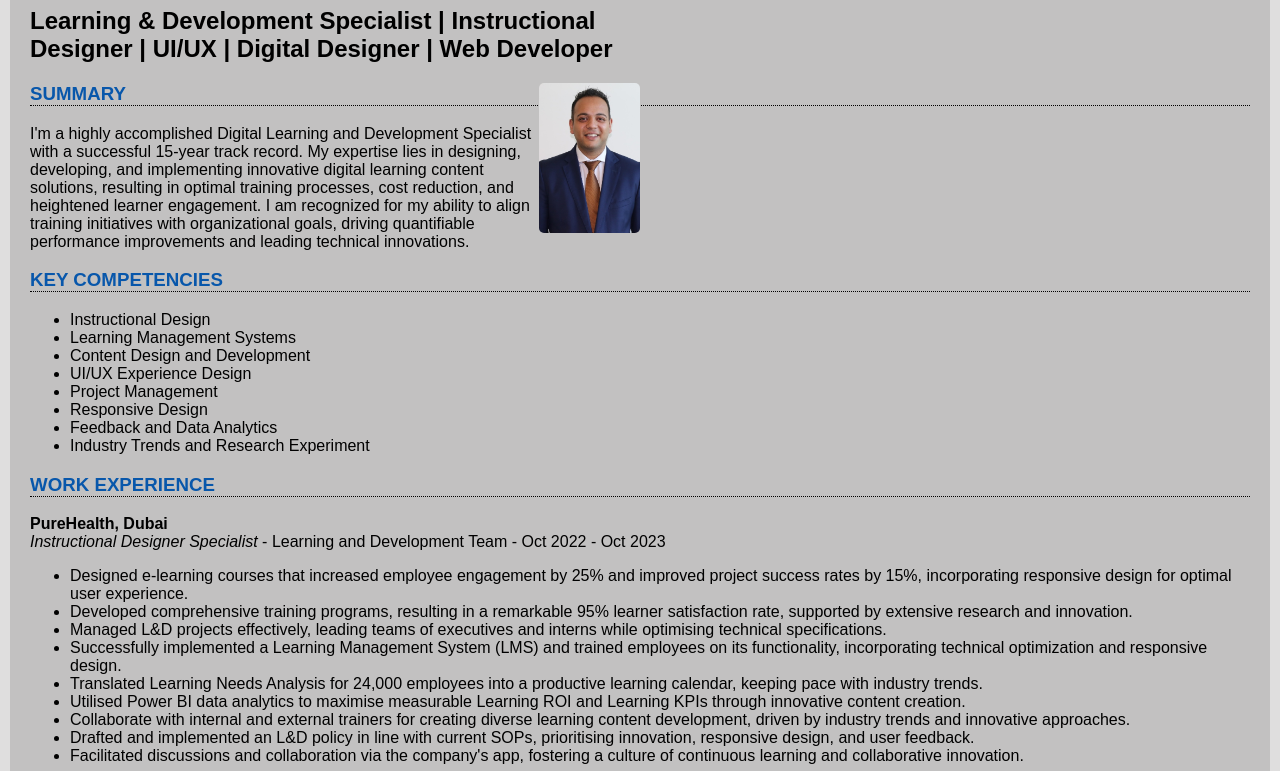
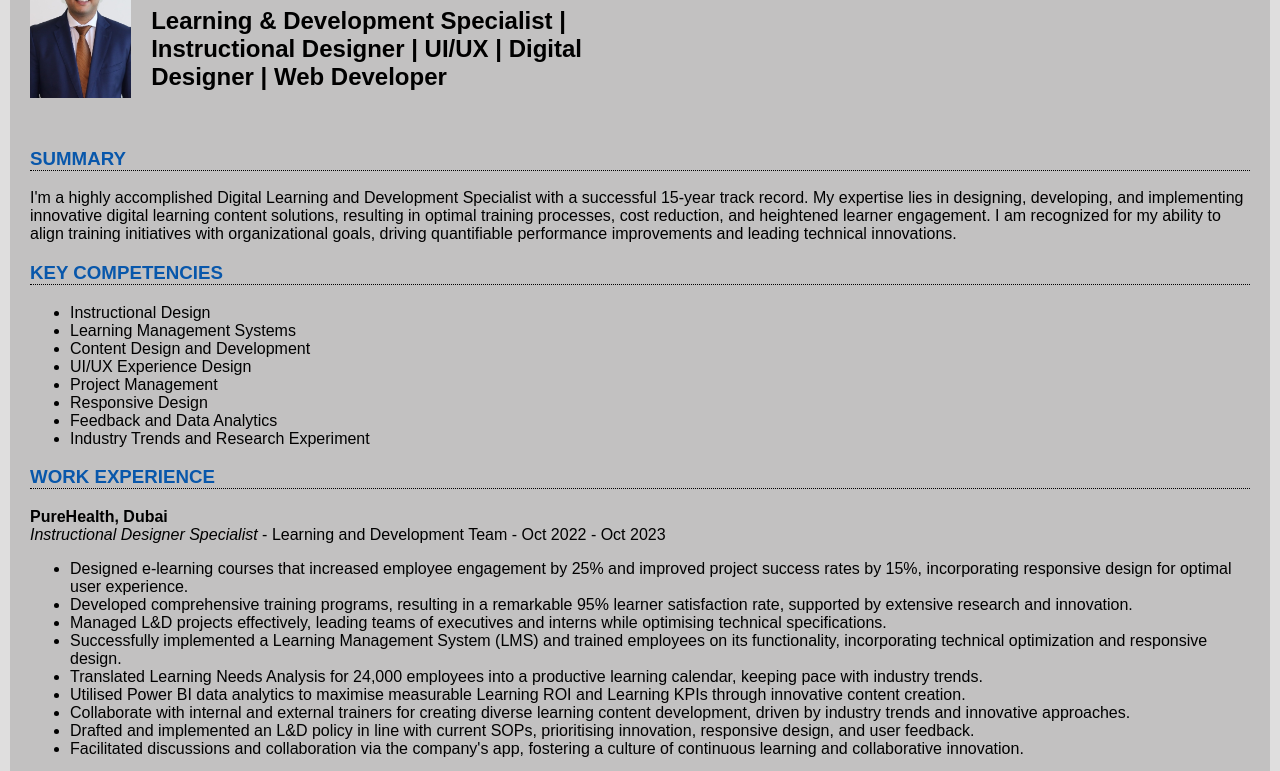
Before and after one commit to marvincastelino/Capstone-Project, a plain HTML site: page index.html in a window 1280 px wide. Shown: the part 103-874 px from the top of the page. Drawn offline with Linux system fonts and the light colour scheme.

Commit message:
general changes

```diff
--- a/index.html
+++ b/index.html
@@ -11,17 +11,21 @@
 <body>
     <div class="main">
         <div class="heading">
+            <img src="photo.jpg" class="photo" alt="Marvin's profile photo">
             <h1>Marvin Castelino</h1>
             <h2>Learning & Development Specialist | Instructional Designer | UI/UX | Digital Designer | Web Developer
             </h2>
-            <img src="photo.jpg" class="photo" alt="Marvin's profile photo">
+
         </div>
-
+        <br>
+        <div>
             <h3>SUMMARY</h3>
-        <p>I'm a highly accomplished Digital Learning and Development Specialist with a successful 15-year track record.
+            <p>I'm a highly accomplished Digital Learning and Development Specialist with a successful 15-year track
+                record.
                 My
                 expertise lies in designing, developing, and implementing innovative digital learning content solutions,
-            resulting in optimal training processes, cost reduction, and heightened learner engagement. I am recognized
+                resulting in optimal training processes, cost reduction, and heightened learner engagement. I am
+                recognized
                 for
                 my ability to align training initiatives with organizational goals, driving quantifiable performance
                 improvements and leading technical innovations.</p>
@@ -36,6 +40,7 @@
                 <li>Feedback and Data Analytics</li>
                 <li>Industry Trends and Research Experiment</li>
             </ul>
+        </div>
         <h3>WORK EXPERIENCE</h3>
         <p><b>PureHealth, Dubai</b><br>
             <i>Instructional Designer Specialist</i> - Learning and Development Team - Oct 2022 - Oct 2023</i>
@@ -90,7 +95,7 @@
         <h3>EDUCATION & CERTIFICATION</h3>
 
         <ul>
-            <li><b>Bachelor of Science in Computer Information Systems, Champlain University, Vermont, USA, Jul 2005</b>
+            <li><b>BSc in Computer Information Systems, Champlain University, Vermont, USA</b>
             </li>
             <li>Train The Trainer, Emirates Aviation College, Mar 2009</li>
             <li>Supervisory Leadership Essentials - Emirates Aviation College</li>
--- a/stylesheet.css
+++ b/stylesheet.css
@@ -10,33 +10,18 @@ body {
     margin: 0px;
     padding: 20px;
 }
-
-
-
 h3 {
     border-bottom: 1px dotted black;
     color: rgb(8, 87, 171);
 }
+.photo {
+    float: left;
+    height: 150px;
+    margin-right:20px;
 
 
-
-.photo{
-    float:right;
-    height:150px;
 }
-
-div .photo{
-
-    width: auto;
-    border-radius: 5px;
-
+.heading {
+    width: 50%;
+    margin-bottom: 20px;
 }
-
-.heading{
-    width:50%;
-}
-h1,h2{
-
-    display:flex;
-    gap:10px;
-}
```
Lines whose indentation alone changed are shown as unchanged.
